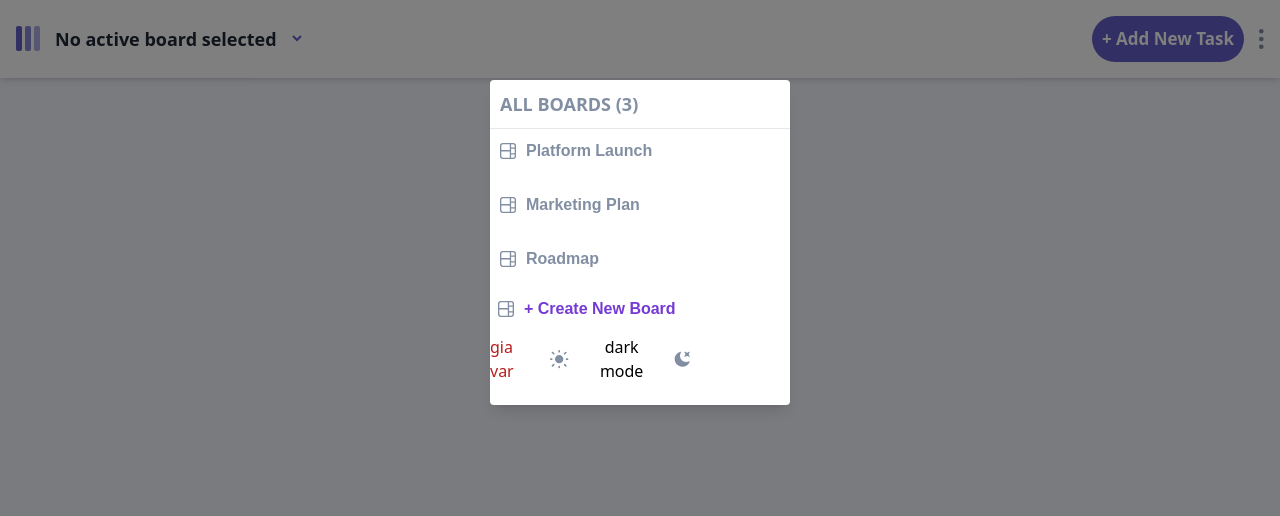
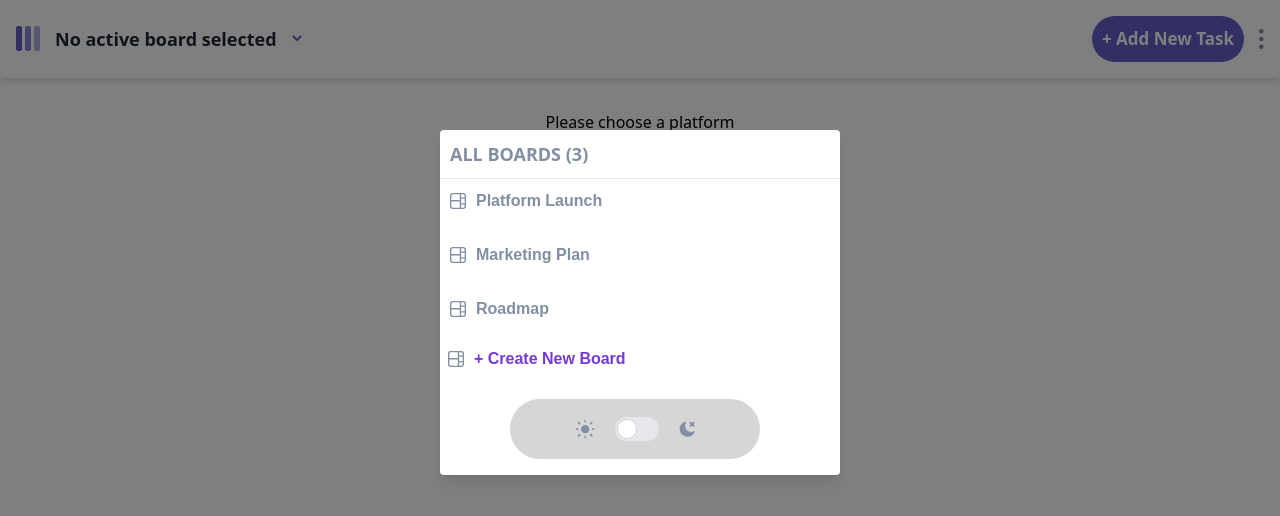
Before and after one commit to gia-grigalashvili/kanban-task-management-web-app, a React (Vite) app: page /1 in a window 1280 px wide. Both pictures are taken after a click on the element "No active board selected". Shown: the top 516 px of the page. Built offline with nearby package versions, Linux system fonts and the light colour scheme.

Commit message:
maybe finish

```diff
--- a/src/components/Header.tsx
+++ b/src/components/Header.tsx
@@ -9,10 +9,6 @@ import moon from "/public/assets/icon-dark-theme.svg";
 import { useTheme } from "../contexts/ThemeContext";
 
 import boardig from "/public/assets/icon-board.svg";
-interface Subtask {
-  name: string;
-  done: boolean;
-}
 
 type Column = {
   name: string;
@@ -58,7 +54,7 @@ export default function Header({
   const toggleAddTaskForm = () => {
     setShowAddTaskForm(!showAddTaskForm);
   };
-  const { theme, toggleTheme } = useTheme();
+  const { toggleTheme } = useTheme();
   const deltecolumn = () => {
     setdeletecolmn(!deletecolmn);
   };
@@ -96,7 +92,7 @@ export default function Header({
     setNewColumns([...newColumns, { name: "", tasks: [] }]);
   };
 
-  const handleSubtaskChange = (index, value) => {
+  const handleSubtaskChange = (index: number, value: string) => {
     const updatedSubtasks = [...subtasks];
     updatedSubtasks[index].name = value;
     setSubtasks(updatedSubtasks);
@@ -191,24 +187,24 @@ export default function Header({
           onClick={() => setShowAddTaskForm(false)}
         >
           <div
-            className="absolute left-1/2 top-20 transform -translate-x-1/2 bg-white border rounded shadow-lg sm:w-[500px] w-[350px] max-h-[600px] overflow-y-auto z-50"
+            className="absolute left-1/2 top-20 transform -translate-x-1/2 bg-white bg-white dark:bg-[#2b2c37]    border rounded shadow-lg sm:w-[500px] w-[350px] max-h-[600px] overflow-y-auto z-50"
             onClick={(e) => e.stopPropagation()}
           >
-            <h2 className="p-2 text-lg font-bold text-gray-800 border-b">
+            <h2 className="p-2 text-[#2b2c37] dark:text-white text-lg font-bold text-gray-800 border-b">
               Add New Task
             </h2>
             <div className="p-4">
-              <label className="block text-gray-800 font-semibold mb-2">
+              <label className="block text-[#2b2c37] dark:text-white text-gray-800 font-semibold mb-2">
                 Task Title
               </label>
               <input
                 type="text"
                 value={taskTitle}
                 onChange={(e) => setTaskTitle(e.target.value)}
-                className="w-full p-2 border rounded mb-4"
+                className="w-full  bg-white dark:bg-[#2b2c37]   text-[#2b2c37] dark:text-white p-2 border rounded mb-4"
               />
 
-              <label className="block text-gray-800 font-semibold mb-2">
+              <label className="block text-[#2b2c37] dark:text-white text-gray-800 font-semibold mb-2">
                 Subtasks
               </label>
               {subtasks.map((subtask, index) => (
@@ -217,13 +213,13 @@ export default function Header({
                     type="text"
                     value={subtask.name}
                     onChange={(e) => handleSubtaskChange(index, e.target.value)}
-                    className="w-full p-2 border rounded"
+                    className="w-full  bg-white dark:bg-[#2b2c37]  text-[#2b2c37] dark:text-white p-2 border rounded"
                   />
                   <button
                     onClick={() => {
                       setSubtasks(subtasks.filter((_, i) => i !== index));
                     }}
-                    className="p-2 bg-red-500 text-white rounded"
+                    className="p-2   bg-red-500 text-white rounded"
                   >
                     Delete
                   </button>
@@ -231,12 +227,12 @@ export default function Header({
               ))}
               <button
                 onClick={addSubtask}
-                className="w-full p-2 text-center bg-gray-200 text-black rounded mb-4"
+                className="w-full  p-2 text-center bg-gray-200 text-black rounded mb-4"
               >
                 + Add Subtask
               </button>
 
-              <label className="block text-gray-800 font-semibold mb-2">
+              <label className="block text-[#2b2c37] dark:text-white text-gray-800 font-semibold mb-2">
                 Assign to Column
               </label>
               <select
@@ -266,11 +262,11 @@ export default function Header({
       )}
       {showtasks && !showNewBoardForm && (
         <div
-          className="fixed inset-0 bg-black  bg-opacity-50 z-50"
+          className="fixed inset-0 bg-black  justify-center  bg-opacity-50 z-50"
           onClick={() => setShowtasks(false)}
         >
           <div
-            className="absolute pb-4 left-1/2 top-20 transform -translate-x-1/2 border-none bg-white dark:bg-[#2b2c37] border rounded shadow-lg w-[300px] max-h-[400px] overflow-y-auto z-50"
+            className="absolute pb-4 left-1/2 top-20 sm:mt-[50px] transform -translate-x-1/2 border-none bg-white dark:bg-[#2b2c37]  border rounded shadow-lg w-[300px] sm:w-[400px] max-h-[400px] overflow-y-auto z-50"
             onClick={(e) => e.stopPropagation()}
           >
             <h2 className="p-[10px] text-lg  font-bold text-[#828FA3] border-b">
@@ -304,11 +300,18 @@ export default function Header({
               <img className="fill-[#4d01c9c6]" src={boardig} alt="" />+ Create
               New Board
             </button>
-            <div className="w-[200px] h-[60px] flex  items-center gap-[20px] justify-center">
-              <h1 className="text-red-700 dark:text-black"> gia var</h1>
-              <img src={sun} alt="" />
-              <button onClick={toggleTheme}>dark mode</button>
-              <img src={moon} alt="" />
+            <div className="w-[250px] h-[60px]  sm:mx-[70px] bg-[#d6d6d6] dark:bg-[#20212c] mx-[20px] mt-[20px] rounded-[205px] flex items-center gap-[20px] justify-center">
+              <img src={sun} alt="Sun Icon" />
+              <label className="relative inline-flex items-center cursor-pointer">
+                <input
+                  type="checkbox"
+                  onChange={toggleTheme}
+                  className="sr-only peer"
+                />
+                <div className="w-11 h-6 bg-gray-200 rounded-full peer dark:bg-gray-700 peer-checked:bg-[#9900ff] transition-colors"></div>
+                <span className="absolute left-[2px] top-[2px] bg-white rounded-full h-5 w-5 border border-gray-300 transition-transform peer-checked:translate-x-full"></span>
+              </label>
+              <img src={moon} alt="Moon Icon" />
             </div>
           </div>
         </div>
@@ -316,27 +319,27 @@ export default function Header({
 
       {showNewBoardForm && (
         <div
-          className="fixed inset-0 bg-black bg-opacity-50 z-50"
+          className="fixed inset-0 bg-black bg-opacity-50  z-50"
           onClick={() => setShowNewBoardForm(false)}
         >
           <div
-            className="absolute left-1/2 top-20 transform md:w-[500px] md:p-[20px] -translate-x-1/2 bg-white border rounded shadow-lg w-[90%] max-h-[500px] overflow-y-auto z-50"
+            className="absolute left-1/2 top-20 transform  bg-white dark:bg-[#2b2c37] border-none  md:w-[500px] md:p-[20px] -translate-x-1/2 bg-white border rounded shadow-lg w-[90%] max-h-[500px] overflow-y-auto z-50"
             onClick={(e) => e.stopPropagation()}
           >
-            <h2 className="p-2 text-lg font-bold text-gray-800 border-b">
+            <h2 className=" text-[#2b2c37]  dark:text-white p-2 text-lg font-bold text-gray-800 border-b">
               Add New Board
             </h2>
-            <div className="p-4">
-              <label className="block text-gray-800 font-semibold mb-2">
+            <div className=" p-4">
+              <label className="block  text-[#2b2c37] dark:text-white   font-semibold mb-2">
                 Board Name
               </label>
               <input
                 type="text"
                 value={newBoardName}
                 onChange={(e) => setNewBoardName(e.target.value)}
-                className="w-full p-2 border rounded mb-4"
+                className="w-full bg-white dark:bg-[#2b2c37] text-[#2b2c37] dark:text-white    p-2 border rounded mb-4"
               />
-              <label className="block text-gray-800 font-semibold mb-2">
+              <label className="block text-[#2b2c37] dark:text-white  text-gray-800 font-semibold mb-2">
                 Board Columns
               </label>
               {newColumns.map((column, index) => (
@@ -345,7 +348,7 @@ export default function Header({
                     type="text"
                     value={column.name}
                     onChange={(e) => handleColumnChange(index, e.target.value)}
-                    className="w-full p-2 border rounded"
+                    className="w-full bg-white dark:bg-[#2b2c37]  text-[#2b2c37] dark:text-white  p-2 border rounded"
                   />
                   <button
                     onClick={() => {
@@ -384,7 +387,7 @@ export default function Header({
           onClick={() => setdeletecolmn(false)}
         >
           <div
-            className="w-[300px] sm:w-[500px]  bg-white p-[20px] rounded-[10px] shadow-md"
+            className="w-[300px] sm:w-[500px] bg-white dark:bg-[#2b2c37]  p-[20px] rounded-[10px] shadow-md"
             onClick={(e) => e.stopPropagation()}
           >
             <h1 className="text-xl font-bold text-red-600 mb-4">
--- a/src/contexts/ThemeContext.tsx
+++ b/src/contexts/ThemeContext.tsx
@@ -1,4 +1,4 @@
-import React, {
+import {
   useContext,
   createContext,
   useState,
@@ -6,7 +6,7 @@ import React, {
   useEffect,
 } from "react";
 
-type Theme = "light" | "dark"; // Fixed typo in "ligh"
+type Theme = "light" | "dark";
 type TThemeContext = {
   theme: Theme;
   toggleTheme: () => void;
@@ -23,11 +23,19 @@ export default function ThemeProvider({ children }: { children: ReactNode }) {
   const toggleTheme = () => {
     setTheme((prevTheme) => (prevTheme === "light" ? "dark" : "light"));
   };
+
   useEffect(() => {
+    const root = document.documentElement;
+    const body = document.body;
+
     if (theme === "dark") {
-      document.documentElement.classList.add("dark");
+      root.classList.add("dark");
+      body.style.backgroundColor = "#1e1e2f"; // Dark background
+      body.style.color = "#ffffff"; // Light text
     } else {
-      document.documentElement.classList.remove("dark");
+      root.classList.remove("dark");
+      body.style.backgroundColor = "#ffffff"; // Light background
+      body.style.color = "#000000"; // Dark text
     }
   }, [theme]);
 
@@ -38,6 +46,7 @@ export default function ThemeProvider({ children }: { children: ReactNode }) {
   );
 }
 
+// eslint-disable-next-line react-refresh/only-export-components
 export const useTheme = () => {
   const context = useContext(ThemeContext);
   if (!context) {
--- a/src/pages/Layout.tsx
+++ b/src/pages/Layout.tsx
@@ -1,6 +1,6 @@
 import { useParams } from "react-router";
 import { useState } from "react";
-import { useTheme } from "../contexts/ThemeContext"; // Make sure you import useTheme
+// Make sure you import useTheme
 import Header from "../components/Header";
 import Pages from "../components/Pages";
 import data from "../data.json";
@@ -9,18 +9,13 @@ import ThemeProvider from "../contexts/ThemeContext";
 
 export default function Layout() {
   const [boards, setBoards] = useState(data.boards);
-  const { theme, toggleTheme } = useTheme();
+
   const boardname = useParams().boardname;
   const activeBoard = boards.find((board) => board.name === boardname) || null;
 
   return (
     <ThemeProvider>
-      <Header
-        toggleTheme={toggleTheme}
-        activeBoard={activeBoard}
-        boards={boards}
-        setBoards={setBoards}
-      />
+      <Header activeBoard={activeBoard} boards={boards} setBoards={setBoards} />
 
       <main>
         {activeBoard ? (
```
Also changed, not shown: src/components/Pages.tsx (+20 -16 lines).
